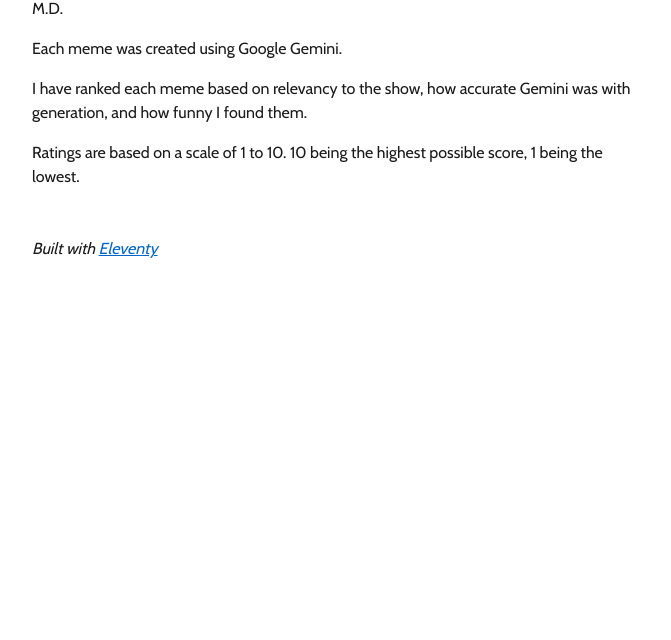
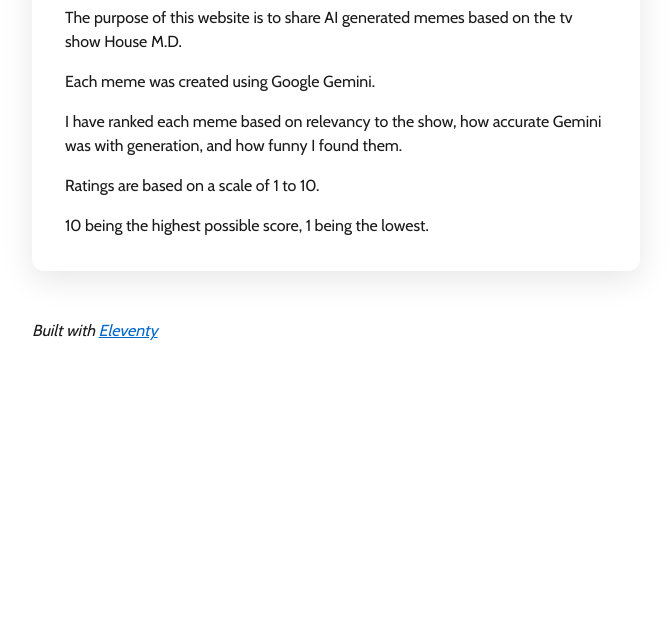
Before and after one commit to emilylubonty/Web-Development-II-Final-Project, an Eleventy site: page content/index.njk in a window 1280 px wide. Shown: the part 160-800 px from the top of the page, without its empty margins (304-975 px from the left). Built offline with nearby package versions, Linux system fonts and the light colour scheme; Eleventy itself is replaced by a stand-in of ours; files that its build step writes are made by us from their sources; what @zachleat/heading-anchors, zod-validation-error would draw is missing.

Commit message:
Added glassmorphism effect to home page

```diff
--- a/content/index.njk
+++ b/content/index.njk
@@ -6,8 +6,11 @@ eleventyNavigation:
   order: 1
 ---
 
+<div class="glass-container">
 <h1>Welcome!</h1>
 <p>The purpose of this website is to share AI generated memes based on the tv show House M.D.</p>
 <p>Each meme was created using Google Gemini.</p>
 <p>I have ranked each meme based on relevancy to the show, how accurate Gemini was with generation, and how funny I found them.</p>
-<p>Ratings are based on a scale of 1 to 10. 10 being the highest possible score, 1 being the lowest. </p>
+<p>Ratings are based on a scale of 1 to 10.</p>
+<p> 10 being the highest possible score, 1 being the lowest. </p>
+</div>
--- a/css/index.css
+++ b/css/index.css
@@ -48,7 +48,7 @@
 		--accent-teal: #66d9d9;     /* Lighter teal */
 		--accent-orange: #ffaa33;   /* Lighter orange */
 
-		--background-color: #0d1117;
+		--background-color: #0d2d4a;
 		--text-color: var(--color-gray-90);
 		--text-color-link: var(--accent-blue);
 		--text-color-link-active: var(--accent-teal);
@@ -317,3 +317,22 @@ header {
 .post-metadata time {
 	margin-right: 1em;
 }
+
+/* Glassmorphism effect */
+.glass-container {
+	background: rgba(255, 255, 255, 0.1);
+	backdrop-filter: blur(10px);
+	-webkit-backdrop-filter: blur(10px);
+	border: 1px solid rgba(255, 255, 255, 0.2);
+	border-radius: 12px;
+	padding: 2rem;
+	box-shadow: 0 8px 32px rgba(0, 0, 0, 0.1);
+}
+
+@media (prefers-color-scheme: dark) {
+	.glass-container {
+		background: rgba(102, 179, 255, 0.08);
+		border-color: rgba(102, 179, 255, 0.2);
+		box-shadow: 0 8px 32px rgba(0, 0, 0, 0.3);
+	}
+}
```
